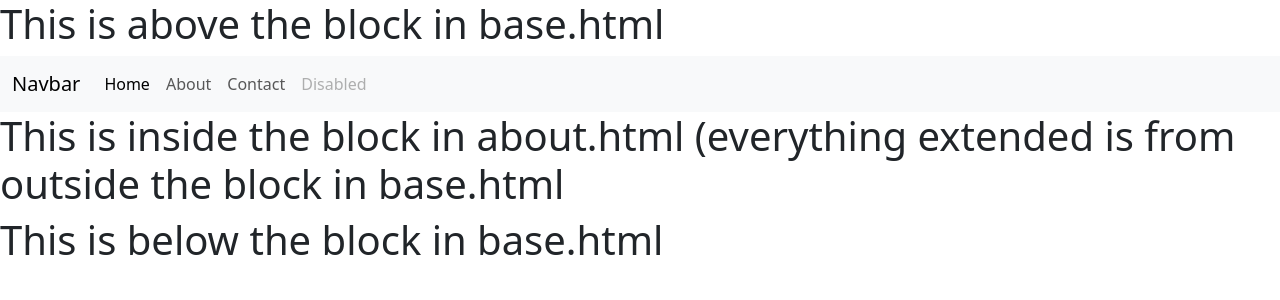
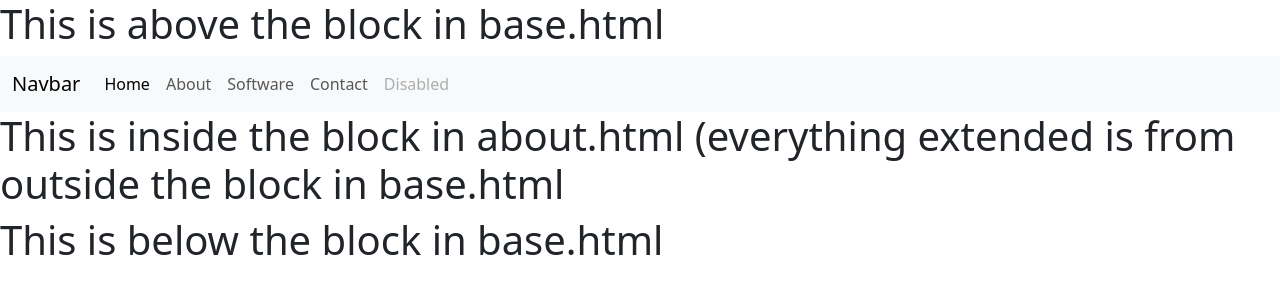
Before and after one commit to souramam1/Laser-Tag, a Django app: page /welcome_page/about/ in a window 1280 px wide. Shown: the top 300 px of the page. Run offline with Django 3.2, Linux system fonts and the light colour scheme.

Commit message:
Update base.html

```diff
--- a/templates/welcome_page/base.html
+++ b/templates/welcome_page/base.html
@@ -23,10 +23,13 @@
           <div class="collapse navbar-collapse" id="navbarNav">
             <ul class="navbar-nav">
               <li class="nav-item">
-                <a class="nav-link active" aria-current="page" href="welcome_page/base">Home</a>
+                <a class="nav-link active" aria-current="page" href="{% url 'home' %}">Home</a>
               </li>
               <li class="nav-item">
                 <a class="nav-link" href= "{% url 'about' %}">About</a>
+              </li>
+              <li class="nav-item">
+                <a class="nav-link" href="{% url 'software' %}">Software</a>
               </li>
               <li class="nav-item">
                 <a class="nav-link" href="{% url 'contact' %}">Contact</a>
```
